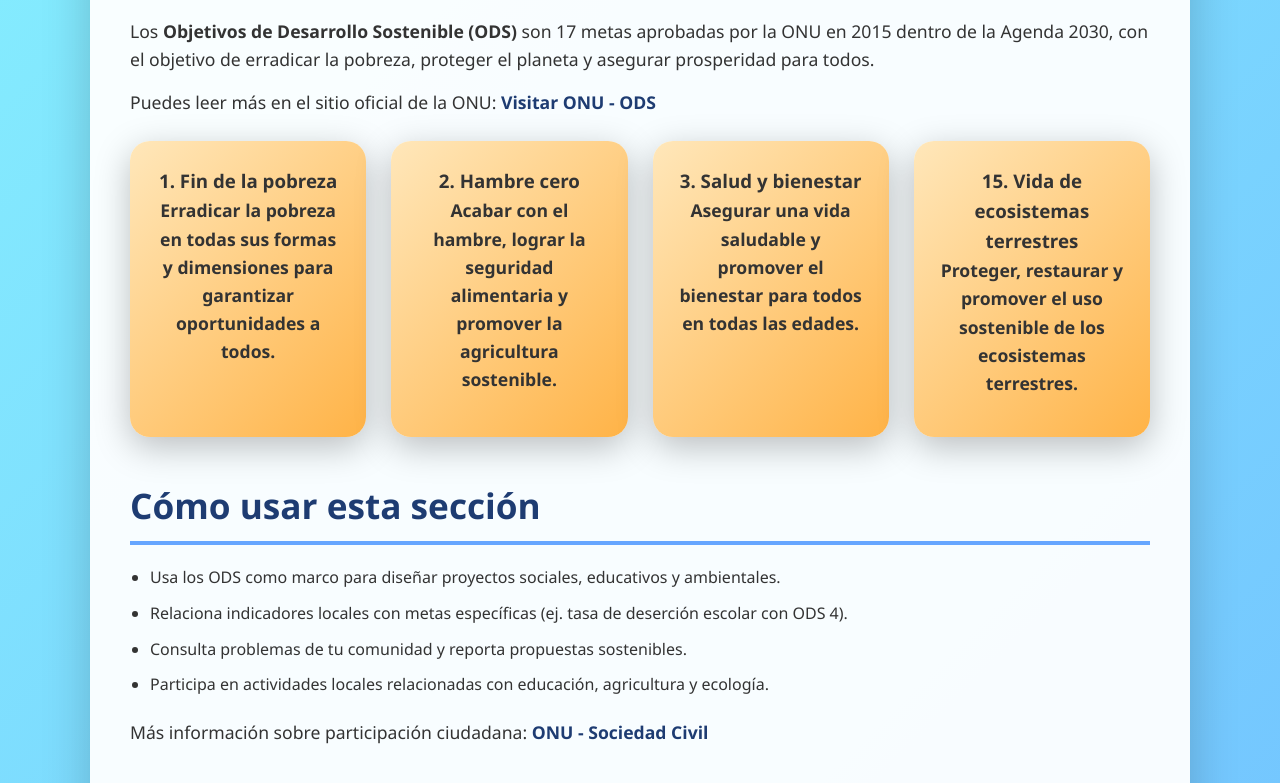
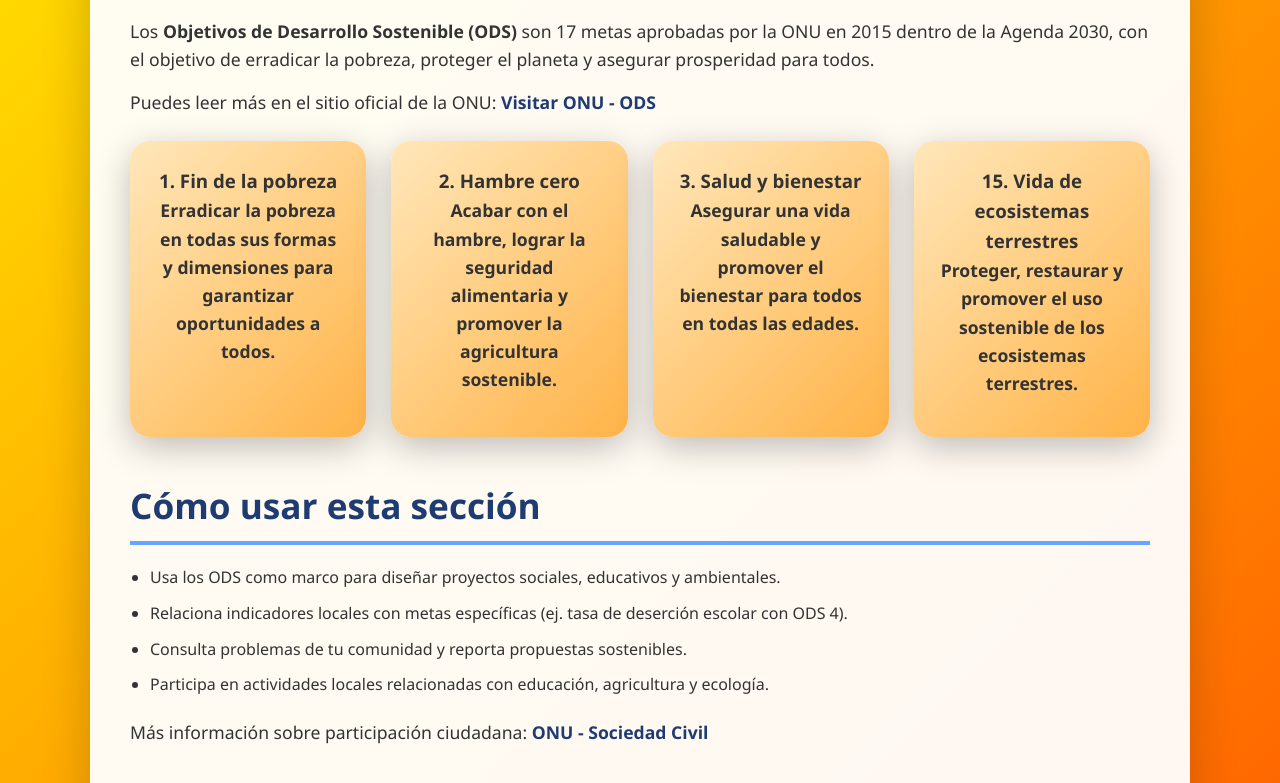
Before and after one commit to bruiz11-crypto/PrototipoONU, a plain HTML site: page index.html in a window 1280 px wide. Shown: the part 702-1485 px from the top of the page. Drawn offline with Linux system fonts and the light colour scheme.

Commit message:
Update style.css

```diff
--- a/style.css
+++ b/style.css
@@ -8,7 +8,7 @@
 
     /* BODY */
     body {
-    background: linear-gradient(135deg, #89f7fe, #66a6ff);
+    background: linear-gradient(135deg, yellow, red);
     color: #333;
     line-height: 1.6;
     min-height: 100vh;
```
